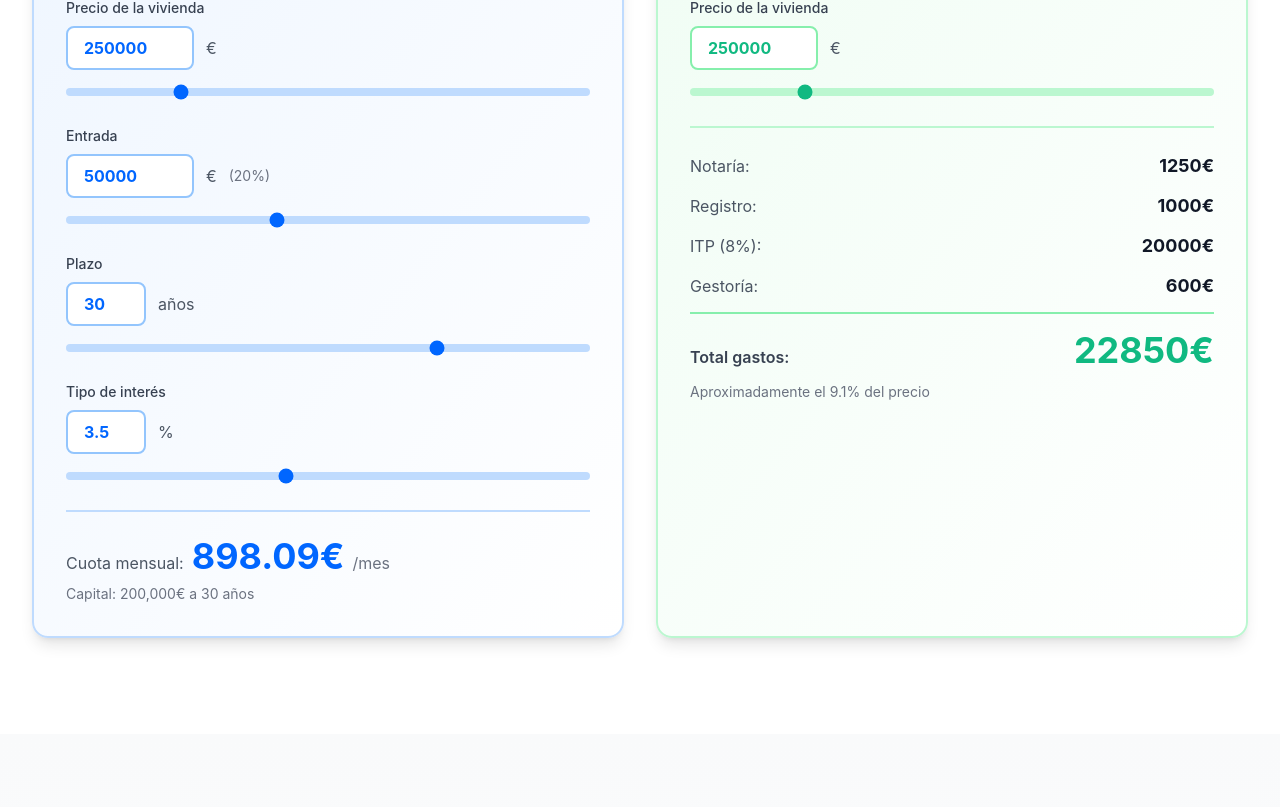
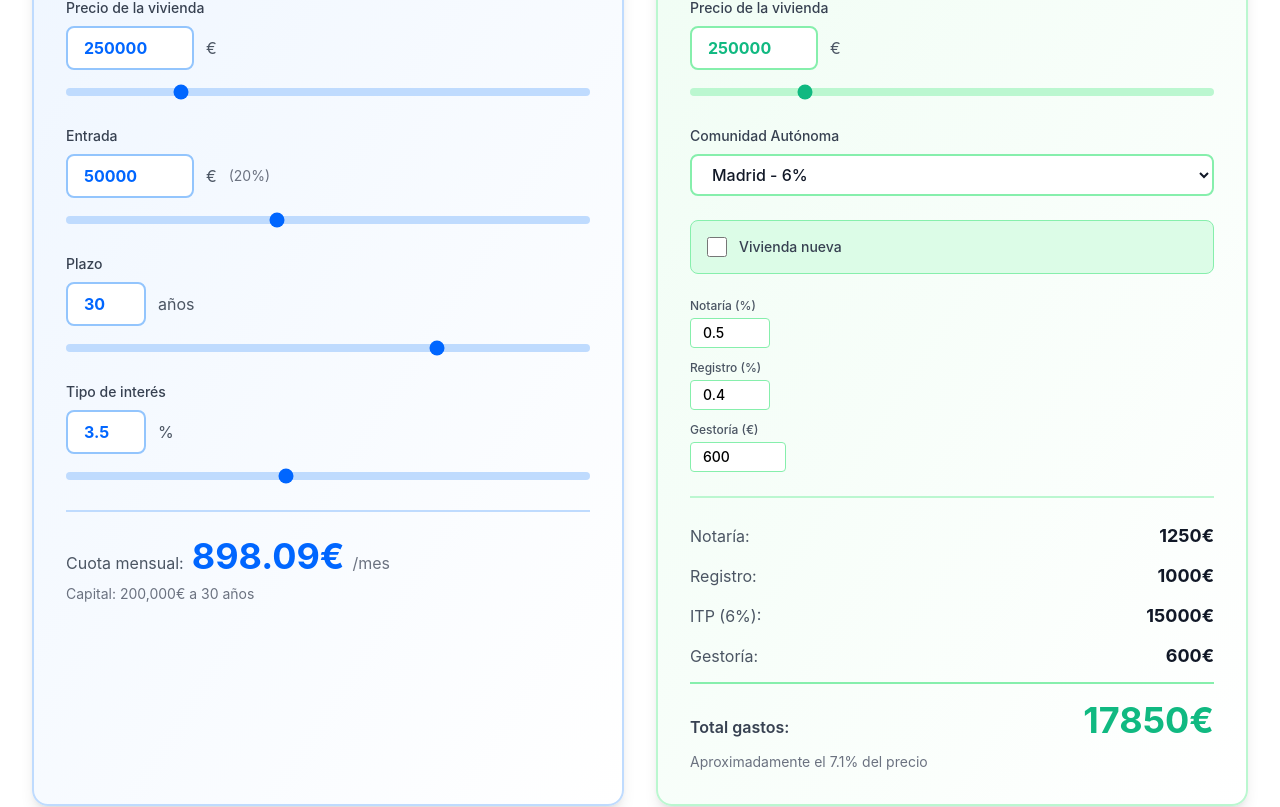
Before and after one commit to fugitivos2/habity-web, a Next.js app: page / in a window 1280 px wide. Shown: the part 3397-4204 px from the top of the page. Built offline with nearby package versions, Linux system fonts and the light colour scheme.

Commit message:
Feat: Advanced expenses calculator with regions, ITP rates, IVA/IPSI, and editable fields

```diff
--- a/components/Simulators.tsx
+++ b/components/Simulators.tsx
@@ -4,9 +4,39 @@ import { useState } from 'react'
 import { Home, Calculator, TrendingUp, PiggyBank } from 'lucide-react'
 import { motion } from 'framer-motion'
 
+// Tasas ITP por comunidad autónoma
+const ITP_RATES: Record<string, { name: string; rate: number }> = {
+  'madrid': { name: 'Madrid', rate: 6 },
+  'cataluna': { name: 'Cataluña', rate: 10 },
+  'andalucia': { name: 'Andalucía', rate: 8 },
+  'valencia': { name: 'Comunidad Valenciana', rate: 10 },
+  'galicia': { name: 'Galicia', rate: 10 },
+  'castilla-leon': { name: 'Castilla y León', rate: 8 },
+  'pais-vasco': { name: 'País Vasco', rate: 4 },
+  'castilla-mancha': { name: 'Castilla-La Mancha', rate: 9 },
+  'canarias': { name: 'Canarias', rate: 6.5 },
+  'murcia': { name: 'Región de Murcia', rate: 8 },
+  'aragon': { name: 'Aragón', rate: 8 },
+  'extremadura': { name: 'Extremadura', rate: 8 },
+  'asturias': { name: 'Asturias', rate: 8 },
+  'navarra': { name: 'Navarra', rate: 6 },
+  'cantabria': { name: 'Cantabria', rate: 10 },
+  'rioja': { name: 'La Rioja', rate: 7 },
+  'baleares': { name: 'Islas Baleares', rate: 8 },
+  'ceuta': { name: 'Ceuta', rate: 3 },
+  'melilla': { name: 'Melilla', rate: 3 },
+}
+
 export default function Simulators() {
   const [mortgage, setMortgage] = useState({ price: 250000, initial: 50000, years: 30, rate: 3.5 })
-  const [expenses, setExpenses] = useState({ price: 250000 })
+  const [expenses, setExpenses] = useState({
+    price: 250000,
+    region: 'madrid',
+    isNewProperty: false,
+    notaryRate: 0.5,
+    registryRate: 0.4,
+    gestorFee: 600
+  })
 
   const calculateMortgage = () => {
     const principal = mortgage.price - mortgage.initial
@@ -18,15 +48,36 @@ export default function Simulators() {
   }
 
   const calculateExpenses = () => {
-    const notary = expenses.price * 0.005
-    const registry = expenses.price * 0.004
-    const itp = expenses.price * 0.08 // 8% ITP promedio
-    const gestor = 600
-    const total = notary + registry + itp + gestor
+    const notary = expenses.price * (expenses.notaryRate / 100)
+    const registry = expenses.price * (expenses.registryRate / 100)
+    const gestor = expenses.gestorFee
+
+    let tax = 0
+    let taxName = ''
+
+    if (expenses.isNewProperty) {
+      // Vivienda nueva: IVA (10%) o IPSI en Ceuta/Melilla (0.5%)
+      if (expenses.region === 'ceuta' || expenses.region === 'melilla') {
+        tax = expenses.price * 0.005 // IPSI 0.5%
+        taxName = 'IPSI'
+      } else {
+        tax = expenses.price * 0.10 // IVA 10%
+        taxName = 'IVA'
+      }
+    } else {
+      // Vivienda de segunda mano: ITP según comunidad
+      const regionData = ITP_RATES[expenses.region]
+      tax = expenses.price * (regionData.rate / 100)
+      taxName = `ITP (${regionData.rate}%)`
+    }
+
+    const total = notary + registry + tax + gestor
+
     return {
       notary: notary.toFixed(0),
       registry: registry.toFixed(0),
-      itp: itp.toFixed(0),
+      tax: tax.toFixed(0),
+      taxName,
       gestor: gestor.toFixed(0),
       total: total.toFixed(0),
     }
@@ -211,6 +262,7 @@ export default function Simulators() {
             </div>
 
             <div className="space-y-6">
+              {/* Precio vivienda */}
               <div>
                 <label className="block text-sm font-medium text-gray-700 mb-2">
                   Precio de la vivienda
@@ -222,7 +274,7 @@ export default function Simulators() {
                     max="2000000"
                     step="10000"
                     value={expenses.price}
-                    onChange={(e) => setExpenses({ price: Math.max(50000, parseInt(e.target.value) || 50000) })}
+                    onChange={(e) => setExpenses({ ...expenses, price: Math.max(50000, parseInt(e.target.value) || 50000) })}
                     className="w-32 px-4 py-2 border-2 border-green-300 rounded-lg font-bold text-secondary focus:border-secondary focus:ring-2 focus:ring-secondary/20 outline-none"
                   />
                   <span className="text-gray-600">€</span>
@@ -233,9 +285,93 @@ export default function Simulators() {
                   max="1000000"
                   step="10000"
                   value={expenses.price}
-                  onChange={(e) => setExpenses({ price: parseInt(e.target.value) })}
+                  onChange={(e) => setExpenses({ ...expenses, price: parseInt(e.target.value) })}
                   className="w-full h-2 bg-green-200 rounded-lg appearance-none cursor-pointer accent-secondary"
                 />
+              </div>
+
+              {/* Comunidad Autónoma */}
+              <div>
+                <label className="block text-sm font-medium text-gray-700 mb-2">
+                  Comunidad Autónoma
+                </label>
+                <select
+                  value={expenses.region}
+                  onChange={(e) => setExpenses({ ...expenses, region: e.target.value })}
+                  className="w-full px-4 py-2 border-2 border-green-300 rounded-lg bg-white text-gray-900 font-medium focus:border-secondary focus:ring-2 focus:ring-secondary/20 outline-none cursor-pointer"
+                >
+                  {Object.entries(ITP_RATES).map(([key, { name, rate }]) => (
+                    <option key={key} value={key}>
+                      {name} - {rate}%
+                    </option>
+                  ))}
+                </select>
+              </div>
+
+              {/* Vivienda nueva checkbox */}
+              <div className="flex items-center gap-3 p-4 bg-green-100 rounded-lg border border-green-300">
+                <input
+                  type="checkbox"
+                  id="isNewProperty"
+                  checked={expenses.isNewProperty}
+                  onChange={(e) => setExpenses({ ...expenses, isNewProperty: e.target.checked })}
+                  className="w-5 h-5 text-secondary border-2 border-green-400 rounded focus:ring-2 focus:ring-secondary cursor-pointer"
+                />
+                <label htmlFor="isNewProperty" className="text-sm font-medium text-gray-700 cursor-pointer">
+                  Vivienda nueva {expenses.isNewProperty && (
+                    <span className="text-secondary">
+                      ({expenses.region === 'ceuta' || expenses.region === 'melilla' ? 'IPSI 0.5%' : 'IVA 10%'})
+                    </span>
+                  )}
+                </label>
+              </div>
+
+              {/* Gastos adicionales editables */}
+              <div className="space-y-3">
+                <div>
+                  <label className="block text-xs font-medium text-gray-600 mb-1">
+                    Notaría (%)
+                  </label>
+                  <input
+                    type="number"
+                    min="0"
+                    max="2"
+                    step="0.1"
+                    value={expenses.notaryRate}
+                    onChange={(e) => setExpenses({ ...expenses, notaryRate: parseFloat(e.target.value) || 0.5 })}
+                    className="w-20 px-3 py-1 border border-green-300 rounded text-sm font-medium focus:border-secondary focus:ring-1 focus:ring-secondary/20 outline-none"
+                  />
+                </div>
+
+                <div>
+                  <label className="block text-xs font-medium text-gray-600 mb-1">
+                    Registro (%)
+                  </label>
+                  <input
+                    type="number"
+                    min="0"
+                    max="2"
+                    step="0.1"
+                    value={expenses.registryRate}
+                    onChange={(e) => setExpenses({ ...expenses, registryRate: parseFloat(e.target.value) || 0.4 })}
+                    className="w-20 px-3 py-1 border border-green-300 rounded text-sm font-medium focus:border-secondary focus:ring-1 focus:ring-secondary/20 outline-none"
+                  />
+                </div>
+
+                <div>
+                  <label className="block text-xs font-medium text-gray-600 mb-1">
+                    Gestoría (€)
+                  </label>
+                  <input
+                    type="number"
+                    min="0"
+                    max="2000"
+                    step="50"
+                    value={expenses.gestorFee}
+                    onChange={(e) => setExpenses({ ...expenses, gestorFee: parseInt(e.target.value) || 600 })}
+                    className="w-24 px-3 py-1 border border-green-300 rounded text-sm font-medium focus:border-secondary focus:ring-1 focus:ring-secondary/20 outline-none"
+                  />
+                </div>
               </div>
 
               <div className="pt-6 border-t-2 border-green-200 space-y-3">
@@ -248,8 +384,8 @@ export default function Simulators() {
                   <span className="text-lg font-bold text-gray-900">{expensesBreakdown.registry}€</span>
                 </div>
                 <div className="flex justify-between items-center">
-                  <span className="text-gray-600">ITP (8%):</span>
-                  <span className="text-lg font-bold text-gray-900">{expensesBreakdown.itp}€</span>
+                  <span className="text-gray-600">{expensesBreakdown.taxName}:</span>
+                  <span className="text-lg font-bold text-gray-900">{expensesBreakdown.tax}€</span>
                 </div>
                 <div className="flex justify-between items-center">
                   <span className="text-gray-600">Gestoría:</span>
```
